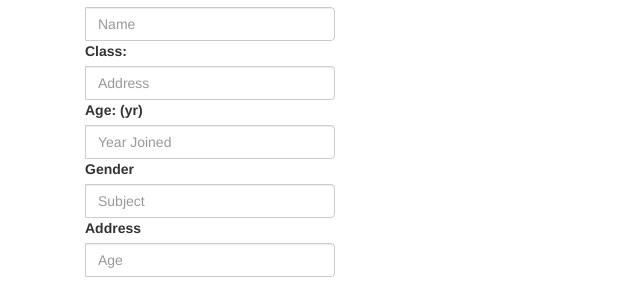
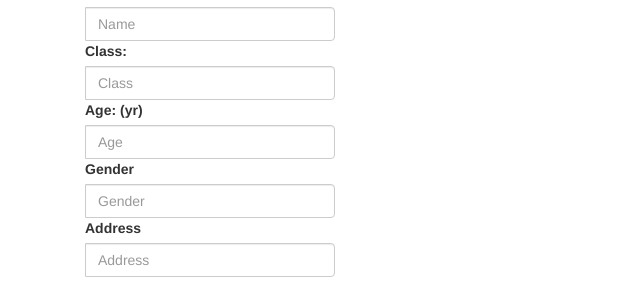
Before and after one commit to ucunurul/SchoolHR-System, a website: page View/addStudent.html in a window 1280 px wide. Shown: the part 262-556 px from the top of the page, 0-640 px from the left. Drawn offline with Linux system fonts and the light colour scheme.

Commit message:
Edit Placeholder

```diff
--- a/View/addStudent.html
+++ b/View/addStudent.html
@@ -48,19 +48,19 @@
                     </div>
                     <div class="input-group" style="width:250px">
                         <label>Class:</label>
-                        <input type="text" class="form-control" placeholder="Address" />
+                        <input type="text" class="form-control" placeholder="Class" />
                     </div>
                     <div class="input-group" style="width:250px">
                         <label>Age: (yr)</label>
-                        <input type="text" class="form-control" placeholder="Year Joined" />
+                        <input type="text" class="form-control" placeholder="Age" />
                     </div>
                     <div class="input-group" style="width:250px">
                         <label>Gender</label>
-                        <input type="text" class="form-control" placeholder="Subject" />
+                        <input type="text" class="form-control" placeholder="Gender" />
                     </div>
                     <div class="input-group" style="width:250px">
                         <label>Address</label>
-                        <input type="text" class="form-control" placeholder="Age" />
+                        <input type="text" class="form-control" placeholder="Address" />
                     </div>
                     <br />
                     <div class="btn-group">
```
